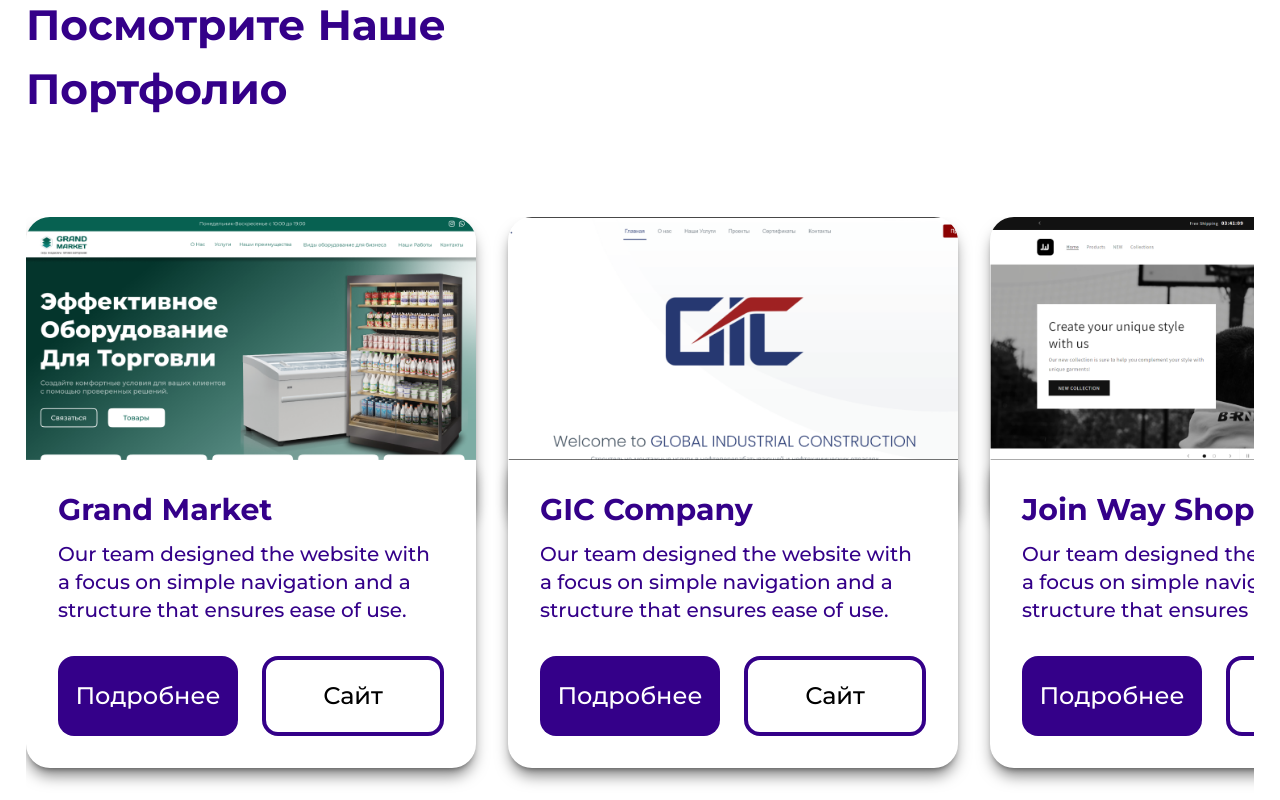
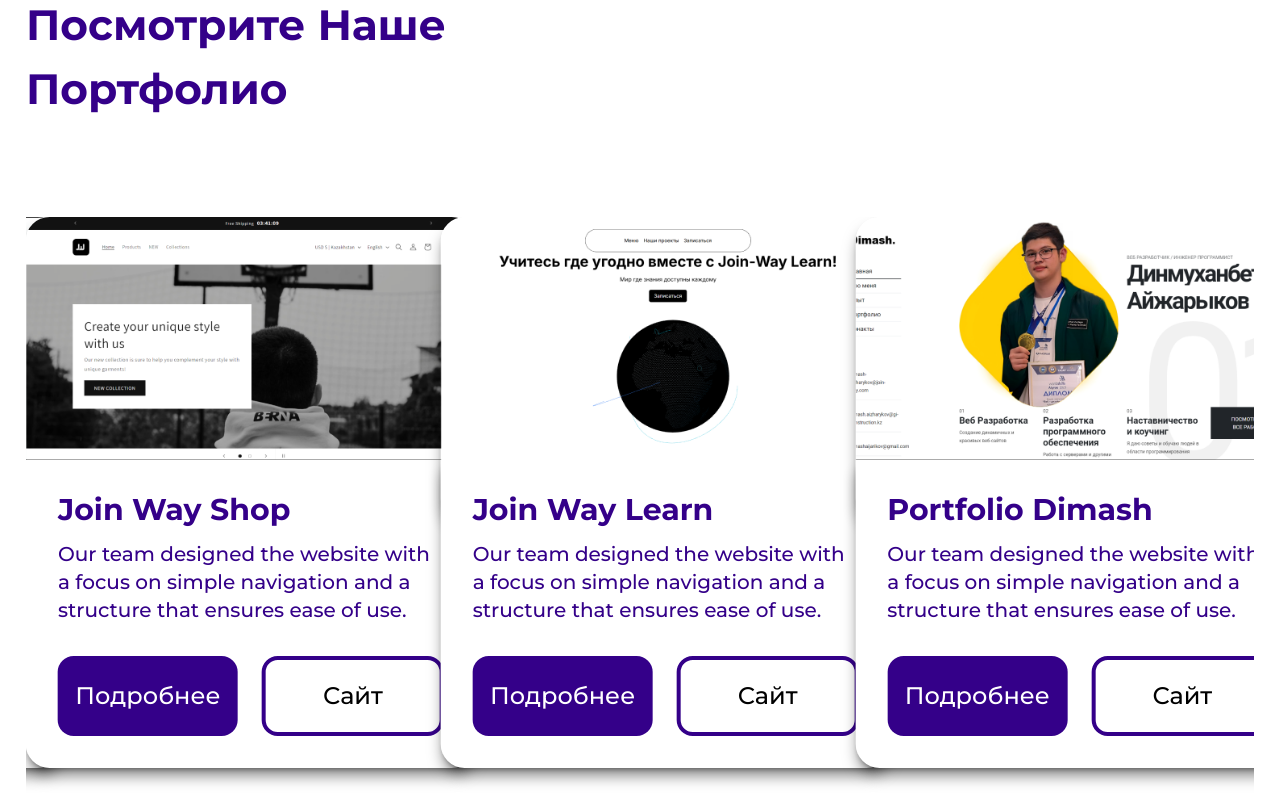
Before and after one commit to raasikkk/join-way-remake, a React (Vite) app: page / in a window 1280 px wide. Shown: the part 2280-3080 px from the top of the page. Built offline with nearby package versions, Linux system fonts and the light colour scheme.

Commit message:
replaced with swiper.js

```diff
--- a/package.json
+++ b/package.json
@@ -16,7 +16,8 @@
     "react-router": "^7.0.1",
     "react-router-dom": "^7.0.1",
     "react-slick": "^0.30.2",
-    "slick-carousel": "^1.8.1"
+    "slick-carousel": "^1.8.1",
+    "swiper": "^11.1.15"
   },
   "devDependencies": {
     "@eslint/js": "^9.15.0",
--- a/src/components/Portfolio.tsx
+++ b/src/components/Portfolio.tsx
@@ -1,11 +1,20 @@
 import Project from "./Project";
 import { clients } from "../constants/clients";
+import { Swiper, SwiperSlide } from "swiper/react";
+import "swiper/css";
+import "swiper/css/autoplay";
+
+import SwiperCore from "swiper";
+import { Autoplay } from "swiper/modules";
+import { FreeMode } from "swiper/modules";
 
 const Portfolio = () => {
+  SwiperCore.use([Autoplay, FreeMode]);
+
   return (
     <section
       id="portfolio"
-      className="portfolio mt-[130px] container mx-auto overflow-hidden"
+      className="portfolio mt-[130px] container mx-auto overflow-hidden "
     >
       <div className="container mx-auto">
         <h1 className="xs:text-[25.34px] sm:text-[28.34px] md:text-[35.34px] lg:text-[42.34px] font-bold text-j-blue dark:text-j-yellow hiddenYEl max-w-[527px]">
@@ -13,11 +22,38 @@
         </h1>
       </div>
 
-      {/* Manual Scroll Portfolio */}
-      <div className="mt-24 w-full min-h-[600px] overflow-x-auto flex gap-8 scroll-smooth no-scrollbar">
-        {clients.map((client) => (
-          <Project key={client.id} client={client} />
-        ))}
+      {/* Swiper */}
+      <div className="flex items-center justify-center mx-auto">
+        <Swiper
+          spaceBetween={16}
+          slidesPerView={3}
+          autoplay={{
+            delay: 0,
+            disableOnInteraction: false,
+          }}
+          loop={true} // Infinite scroll
+          freeMode={true} // Enables smooth, continuous scrolling
+          allowTouchMove={true} // Allow user to manually swipe
+          speed={3000} // Smooth transition between slides (adjust speed as needed)
+          className="min-h-[600px] mt-24"
+          breakpoints={{
+            100: {
+              slidesPerView: 1, // 1 slide on smaller screens
+            },
+            640: {
+              slidesPerView: 2, // 2 slides on medium screens
+            },
+            1228: {
+              slidesPerView: 3, // 3 slides on large screens
+            },
+          }}
+        >
+          {clients.map((client) => (
+            <SwiperSlide key={client.id}>
+              <Project client={client} />
+            </SwiperSlide>
+          ))}
+        </Swiper>
       </div>
     </section>
   );
--- a/src/pages/ClientDetails.tsx
+++ b/src/pages/ClientDetails.tsx
@@ -7,8 +7,17 @@
 import Contact from "../components/Contact";
 import Footer from "../components/Footer";
 import useIntersectionObserver from "../hooks/useIntersectionObserver";
+import { Swiper, SwiperSlide } from "swiper/react";
+import "swiper/css";
+import "swiper/css/autoplay";
+
+import SwiperCore from "swiper";
+import { Autoplay } from "swiper/modules";
+import { FreeMode } from "swiper/modules";
 
 const ClientDetails = () => {
+  SwiperCore.use([Autoplay, FreeMode]);
+
   useIntersectionObserver("show");
 
   useEffect(() => {
@@ -45,16 +54,41 @@
           </p>
         )}
       </div>
-      <div className="overflow-hidden mt-24 w-full h-full relative">
-        <div className="flex w-[200%] gap-16 animate-scroll min-h-[700px]">
+
+      <div className="container mx-auto">
+        {/* Swiper for Continuous Scrolling */}
+        <Swiper
+          spaceBetween={16}
+          slidesPerView={3}
+          autoplay={{
+            delay: 0,
+            disableOnInteraction: false,
+          }}
+          loop={true} // Infinite scroll
+          freeMode={true} // Enables smooth, continuous scrolling
+          allowTouchMove={true} // Allow user to manually swipe
+          speed={3000} // Smooth transition between slides (adjust speed as needed)
+          className="min-h-[600px]"
+          breakpoints={{
+            100: {
+              slidesPerView: 1, // 1 slide on smaller screens
+            },
+            640: {
+              slidesPerView: 2, // 2 slides on medium screens
+            },
+            1228: {
+              slidesPerView: 3, // 3 slides on large screens
+            },
+          }}
+        >
           {clients.map((client) => (
-            <Project key={client.id} client={client} />
+            <SwiperSlide key={client.id}>
+              <Project client={client} />
+            </SwiperSlide>
           ))}
-          {clients.map((client) => (
-            <Project key={client.id} client={client} />
-          ))}
-        </div>
+        </Swiper>
       </div>
+
       <Contact />
       <Footer />
     </>
```
Also changed, not shown: tsconfig.app.json (+1 -9 lines), 1 other file (tests, documents, lock files or other folders).
